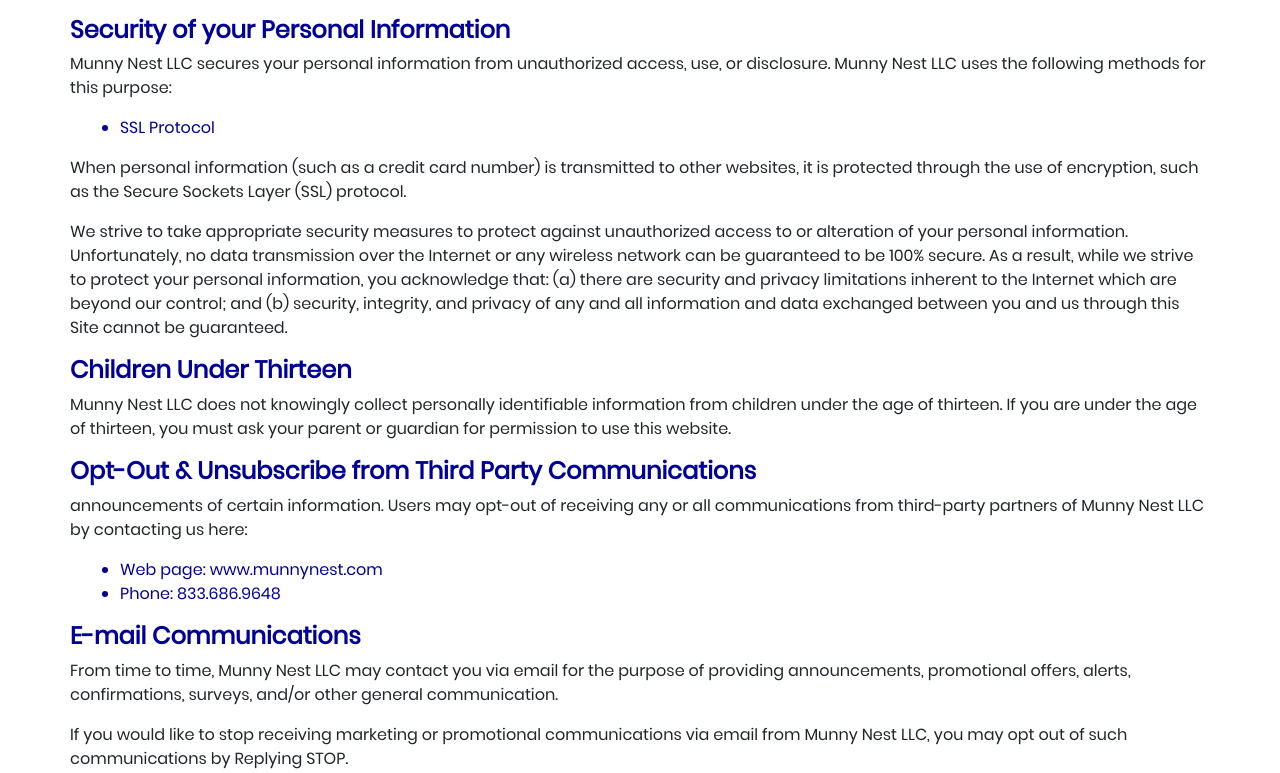
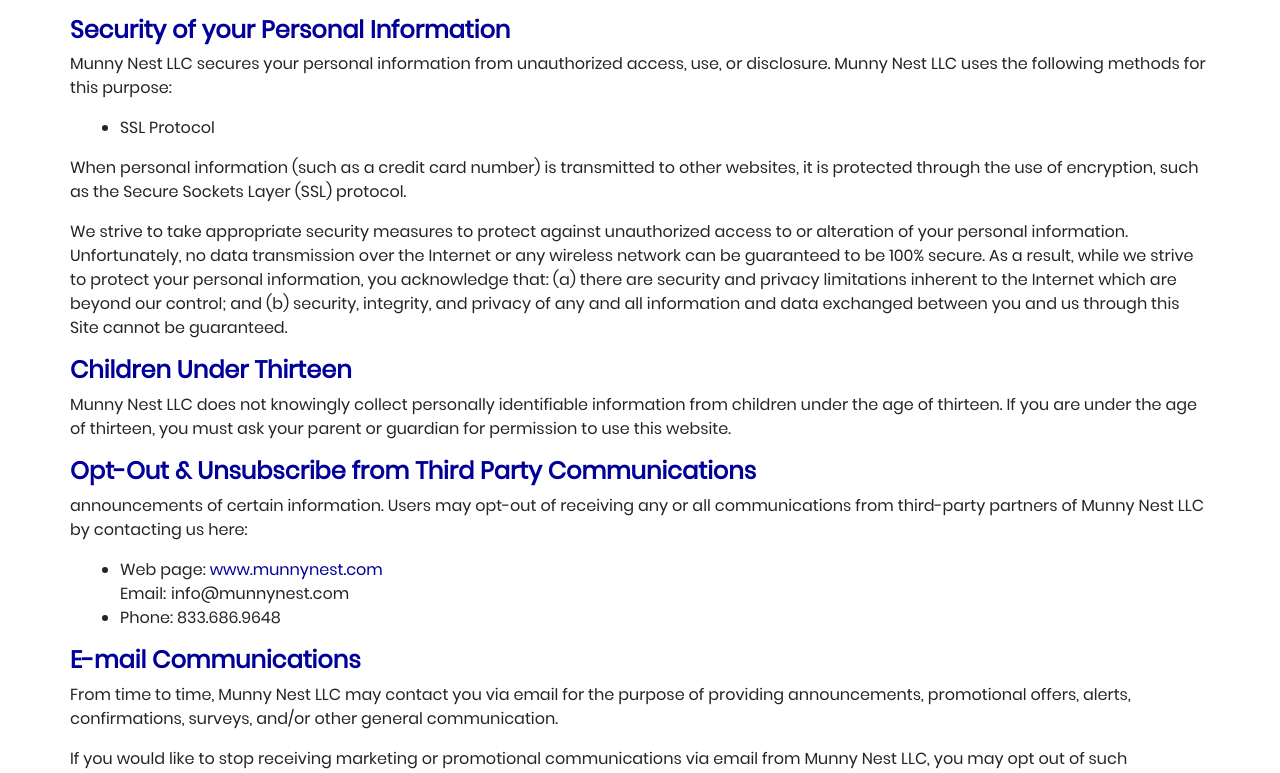
Before and after one commit to komnoor421/munnynet-site, a React app in the folder client/: page /privacy in a window 1280 px wide. Shown: the part 1784-2557 px from the top of the page. Built offline with nearby package versions, Linux system fonts and the light colour scheme.

Commit message:
added email image to privacy policy

```diff
--- a/client/src/components/Privacy/index.js
+++ b/client/src/components/Privacy/index.js
@@ -1,5 +1,7 @@
 import React, { Component } from 'react';
 import { Link } from 'react-router-dom';
+
+import eImage from '../../../public/resources/images/e-privacy.png';
 
 import './style.scss';
 
@@ -49,7 +51,7 @@
         <p>announcements of certain information. Users may opt-out of receiving any or all communications from third-party partners of Munny Nest LLC by contacting us here:</p>
         <ul>
           <li>Web page: <Link to='/'>www.munnynest.com</Link></li>
-          {/* <li>Email: info@munnynest.com</li> */}
+          <li className='e1'>Email: <img src={eImage} /></li>
           <li>Phone: 833.686.9648</li>
         </ul>
         <h4>E-mail Communications</h4>
@@ -64,11 +66,11 @@
           <br />
           Decatur, Georgia 30033
         </p>
-        {/* <p>
+        <p className='e2'>
           Email Address:
           <br />
-          info@munnynest.com
-        </p> */}
+          <img src={eImage} />
+        </p>
         <p>
           Telephone Number:
           <br />
--- a/client/src/components/Privacy/style.scss
+++ b/client/src/components/Privacy/style.scss
@@ -13,8 +13,21 @@
   }
   ul {
     margin-left: 50px;
+    color: #212529;
   }
   a {
     color: #000099;
   }
+  .e1 {
+    display: flex;
+    align-items: center;
+    img {
+      margin-left: 3px;
+    }
+  }
+  .e2 {
+    img {
+      margin-left: -2px;
+    }
+  }
 }
```
Also changed, not shown: client/public/resources/images/e-privacy.png (added).
